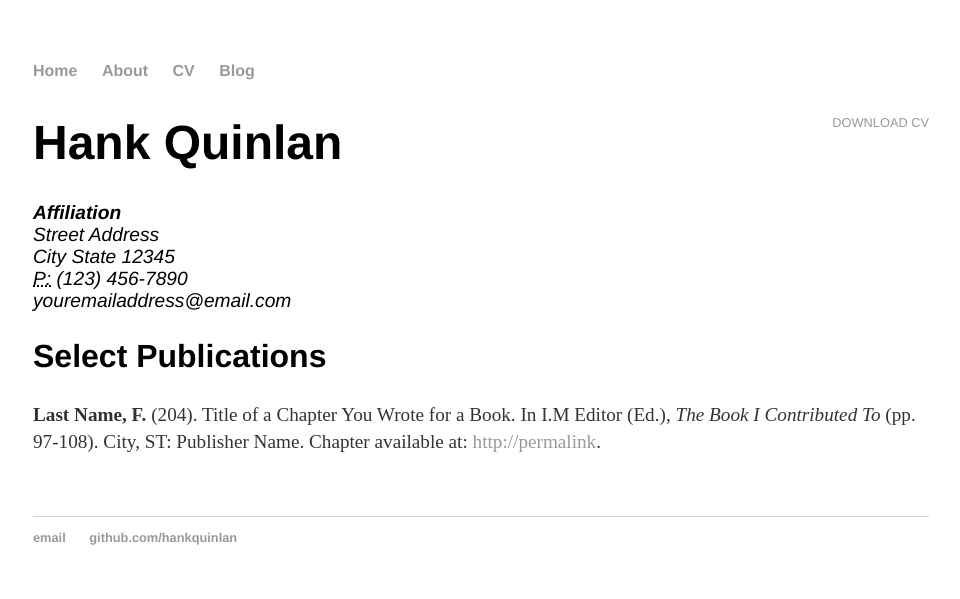
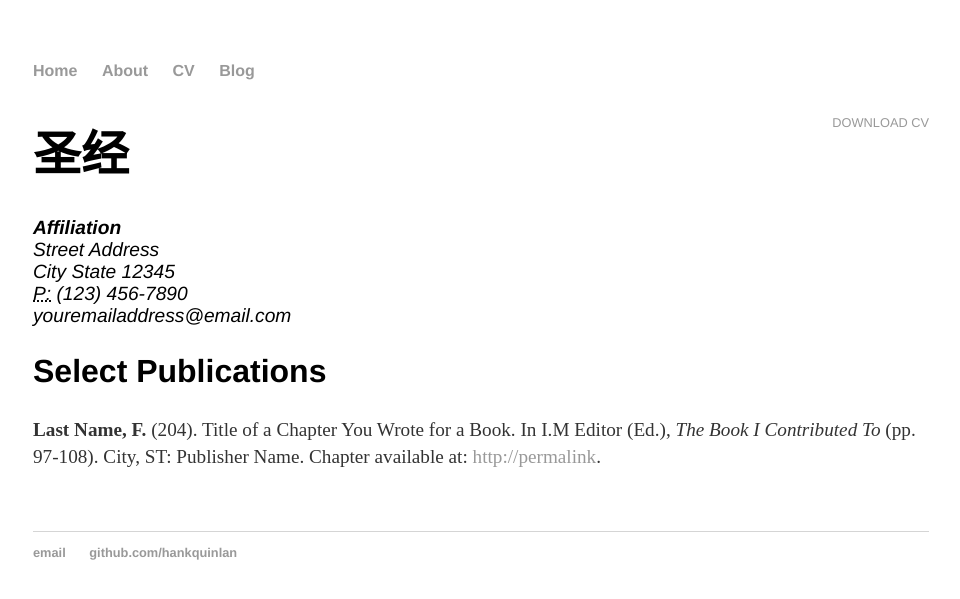
Before and after one commit to wwzaocom/wwzaocom.github.com, a Jekyll site: the page built from Bible/index.html, in a window 1280 px wide. Shown: the top 599 px of the page, without its empty margins (159-1119 px from the left). Built offline with Jekyll 4.4.1, drawn with Linux system fonts in a browser that asks for light colours.

Commit message:
Update index.html

```diff
--- a/Bible/index.html
+++ b/Bible/index.html
@@ -5,7 +5,7 @@ title: CV of Your Name
 
 	<div class="cv">
 		<a href="#" class="download" title="Download CV as PDF">Download CV</a>
-					<h1>Hank Quinlan</h1>
+					<h1>圣经</h1>
 					<address>
 					<strong>Affiliation</strong><br>
 					Street Address<br>
```
